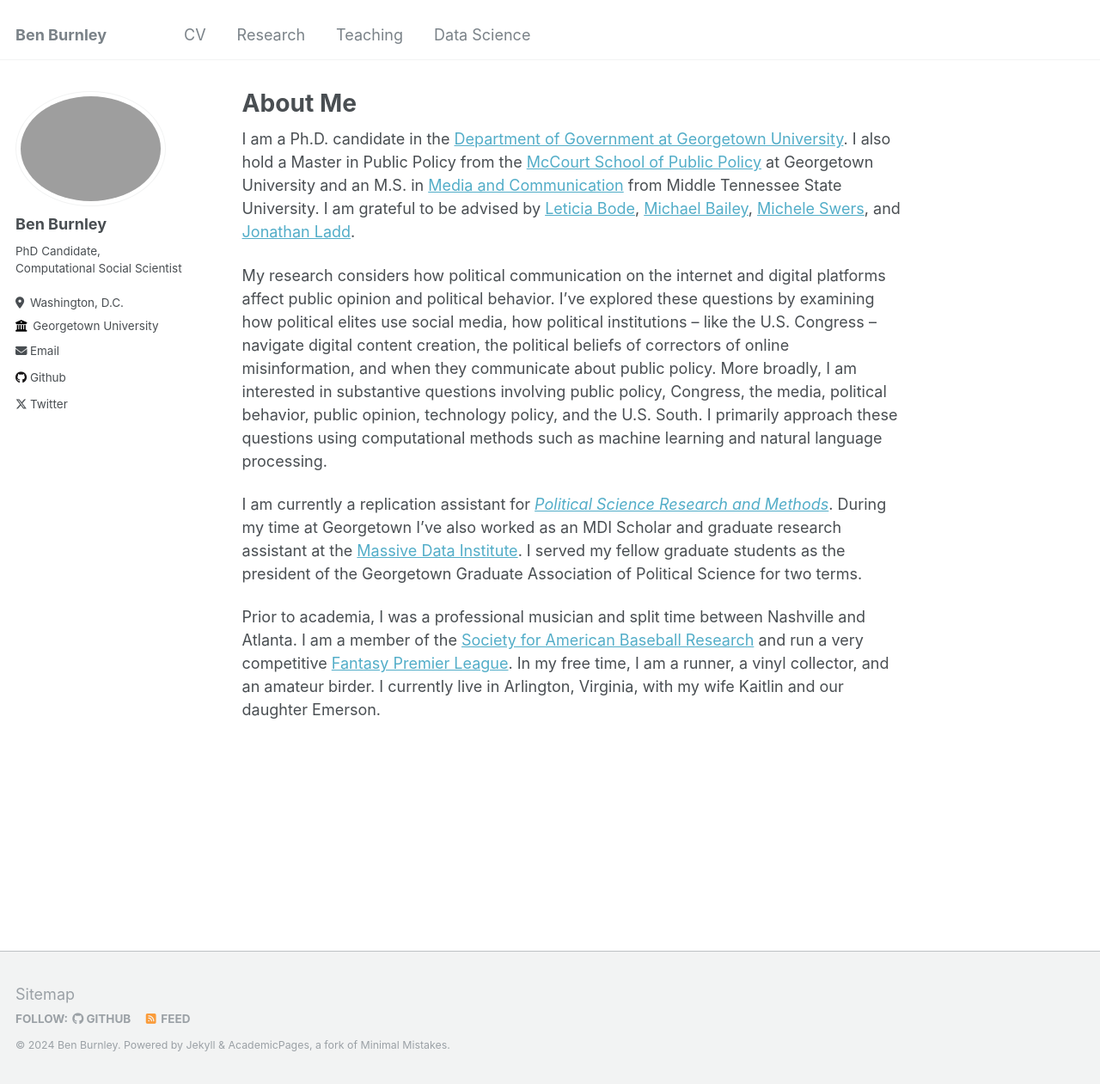
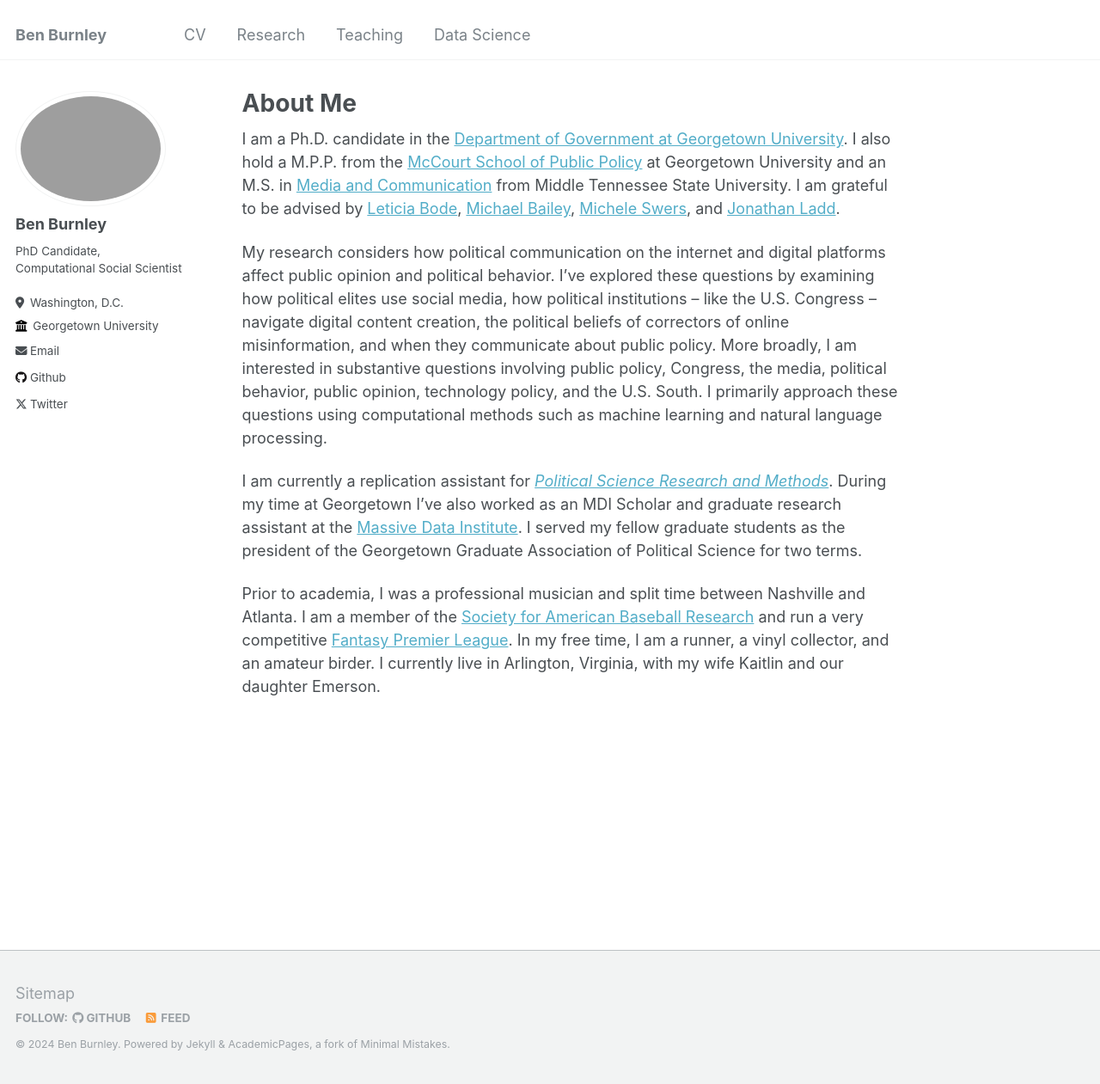
Before and after one commit to benjaminrburnley/benjaminrburnley.github.io, a Jekyll site: the page built from _pages/about.md, in a window 1280 px wide and 1261 px high. Shown: the whole window at 86% size. Built offline with Jekyll 4.4.1, drawn with Linux system fonts in a browser that asks for light colours.

Commit message:
changes to CV/typo

```diff
--- a/_data/navigation.yml
+++ b/_data/navigation.yml
@@ -1,7 +1,7 @@
 # main links links
 main:
   - title: "CV"
-    url: /files/Burnley_CV_20240816.pdf
+    url: /files/Burnley_CV_20240930.pdf
 
   - title: "Research"
     url: /publications/
--- a/_pages/about.md
+++ b/_pages/about.md
@@ -6,7 +6,7 @@ redirect_from:
   - /about/
   - /about.html
 ---
-I am a Ph.D. candidate in the [Department of Government at Georgetown University](https://government.georgetown.edu/). I also hold a Master in Public Policy from the [McCourt School of Public Policy](https://mccourt.georgetown.edu/) at Georgetown University and an M.S. in [Media and Communication](https://www.mtsu.edu/program/media-and-communication-m-s/) from Middle Tennessee State University. I am grateful to be advised by [Leticia Bode](https://lbode.wordpress.com), [Michael Bailey](https://michaelbailey.georgetown.domains/), [Michele Swers](https://gufaculty360.georgetown.edu/s/contact/00336000014RbbCAAS/michele-swers), and [Jonathan Ladd](https://www.jonathanmladd.com/).
+I am a Ph.D. candidate in the [Department of Government at Georgetown University](https://government.georgetown.edu/). I also hold a M.P.P. from the [McCourt School of Public Policy](https://mccourt.georgetown.edu/) at Georgetown University and an M.S. in [Media and Communication](https://www.mtsu.edu/program/media-and-communication-m-s/) from Middle Tennessee State University. I am grateful to be advised by [Leticia Bode](https://lbode.wordpress.com), [Michael Bailey](https://michaelbailey.georgetown.domains/), [Michele Swers](https://gufaculty360.georgetown.edu/s/contact/00336000014RbbCAAS/michele-swers), and [Jonathan Ladd](https://www.jonathanmladd.com/).
 
 My research considers how political communication on the internet and digital platforms affect public opinion and political behavior.
  I’ve explored these questions by examining how political elites use social media, how political institutions -- like the U.S. Congress -- navigate digital content creation, the political beliefs of correctors of online misinformation, and when they communicate about public policy. More broadly, I am interested in substantive questions involving public policy, Congress, the media, political behavior, public opinion, technology policy, and the U.S. South. I primarily approach these questions using computational methods such as machine learning and natural language processing.
```
